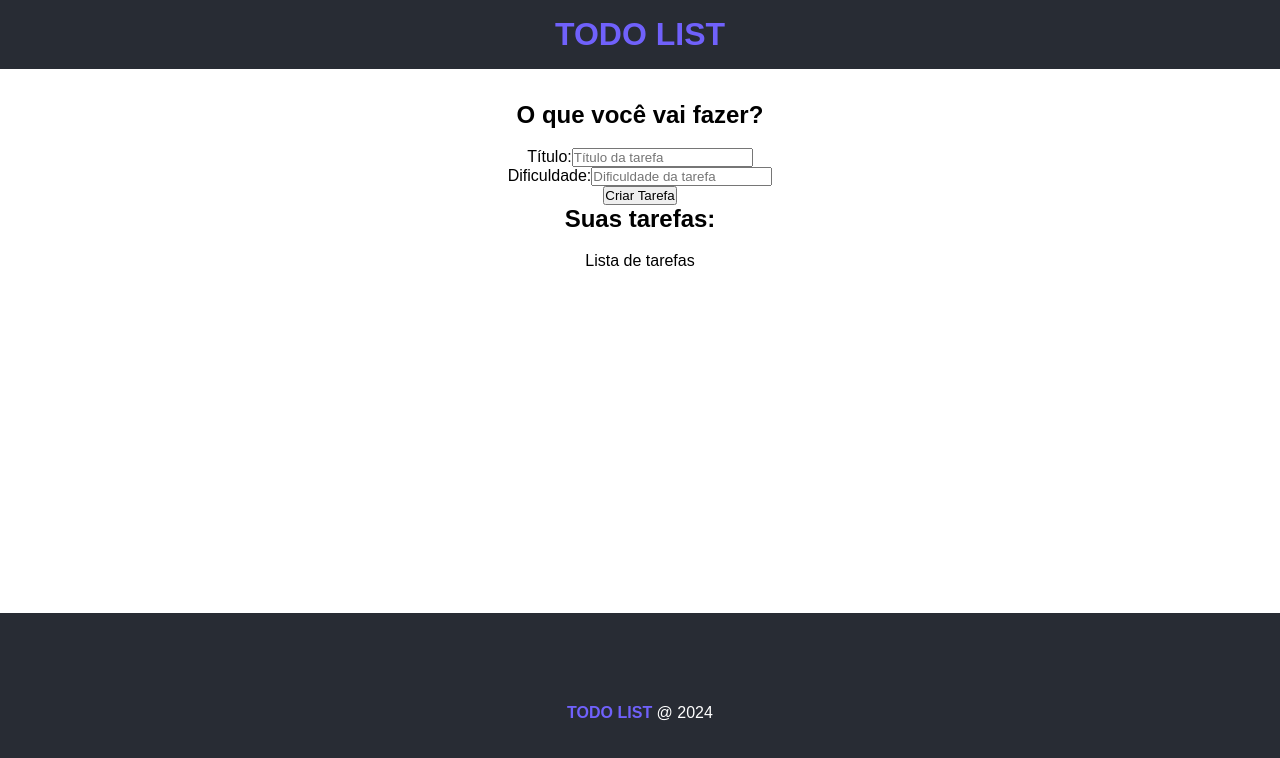
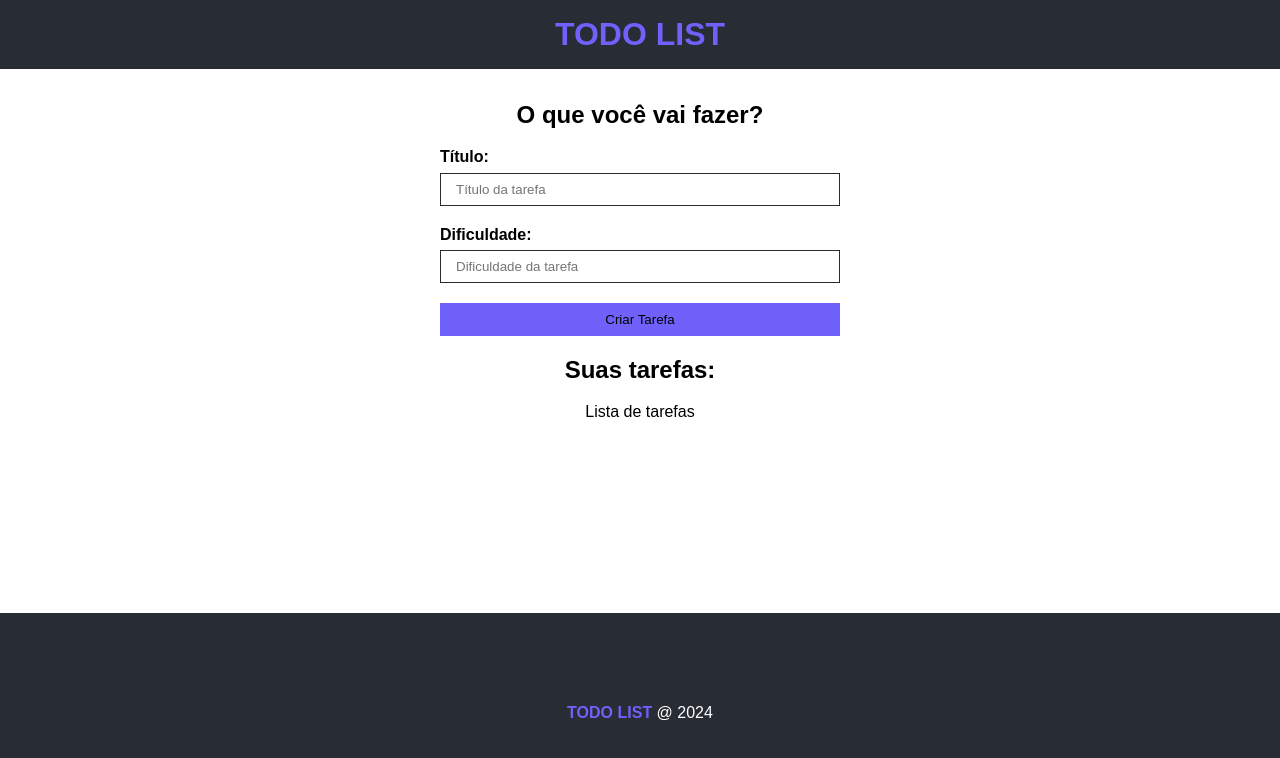
Before and after one commit to Keven1995/todo-list-ts, a React (Vite) app: page / in a window 1280 px wide. Shown: the top 758 px of the page. Built offline with nearby package versions, Linux system fonts and the light colour scheme.

Commit message:
Aplicando estilos no formulario

```diff
--- a/src/components/Footer.module.css
+++ b/src/components/Footer.module.css
@@ -4,7 +4,7 @@
     align-items: center;
     justify-content: center;
     background-color: #282c34;
-    color: #fff
+    color: #fff;
 }
 
 .footer span{
--- a/src/components/Footer.tsx
+++ b/src/components/Footer.tsx
@@ -4,7 +4,7 @@
   return (
     <footer className={styles.footer}>
       <p>
-        <span className={styles.span}>TODO LIST</span> @ 2024
+        <span>TODO LIST</span> @ 2024
       </p>
     </footer>
   );
--- /dev/null
+++ b/src/components/Form.module.css
@@ -0,0 +1,37 @@
+.form{
+    display: flex;
+    flex-direction: column;
+    max-width: 400px;
+    margin: 0 auto;
+}
+
+.form input{
+    padding: 8px 15px;
+    margin-bottom: 1.5em;
+    border-radius: 0;
+    border: 1px solid #282c34;
+}
+
+.form input[type="submit"]{
+    background-color: #7061fb;
+    border: 1px solid #7061fb;
+    color: #000;
+    transition: .5s;
+    cursor: pointer;
+}
+
+.form input[type="submit"]:hover{
+    background-color: #fff;
+    border-color: #282c34;
+}
+
+.input_container{
+    display: flex;
+    flex-direction: column;
+    text-align: left;
+}
+
+.input_container label{
+    font-weight: bold;
+    margin-bottom: 0.4em;
+}
--- a/src/components/Formulario.tsx
+++ b/src/components/Formulario.tsx
@@ -1,15 +1,17 @@
+import styles from "./Form.module.css"
+
 interface Props {
   btnText: string
 }
 
 const Formulario = ({btnText}: Props) => {
   return (
-    <form>
-      <div>
+    <form className={styles.form}>
+      <div className={styles.input_container}>
         <label htmlFor="title">Título:</label>
         <input type="text" name="title" placeholder="Título da tarefa" />
       </div>
-      <div>
+      <div className={styles.input_container}>
         <label htmlFor="difficulty">Dificuldade:</label>
         <input type="text" name="difficulty" placeholder="Dificuldade da tarefa" />
       </div>
```
